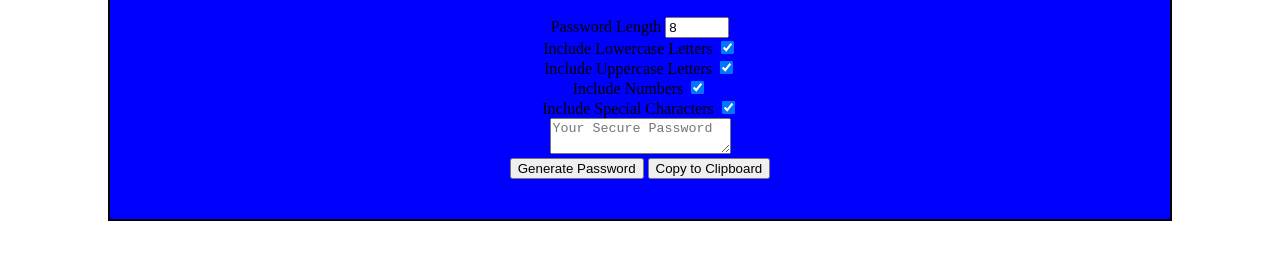
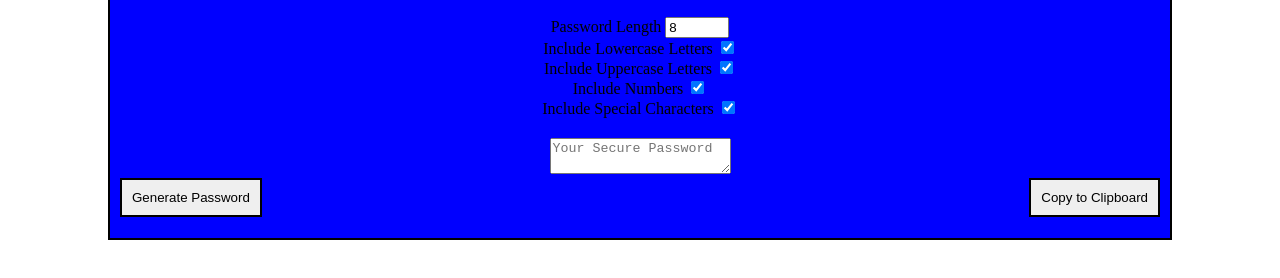
Before and after one commit to jpgeib/Password-Generator, a plain HTML site: page index.html in a window 1280 px wide. Shown: the part 120-398 px from the top of the page. Drawn offline with Linux system fonts and the light colour scheme.

Commit message:
css changes

```diff
--- a/style.css
+++ b/style.css
@@ -1,7 +1,7 @@
 .wrapper {
     background-color: blue;
     border: solid black 2px;
-    padding: 0 0 40px 0;
+    padding: 0 0 60px 0;
     margin: 0 100px;
 }
 
@@ -14,4 +14,19 @@ header {
 }
 .settings {
     text-align: center;
+    padding: 0 0 20px 0;
 }
+
+#generate {
+    float: left;
+    padding: 10px;
+    border: solid black 2px;
+    margin: 0 10px;
+}
+
+#clipboard {
+    float: right;
+    padding: 10px;
+    border: solid black 2px;
+    margin: 0 10px;
+}
```
